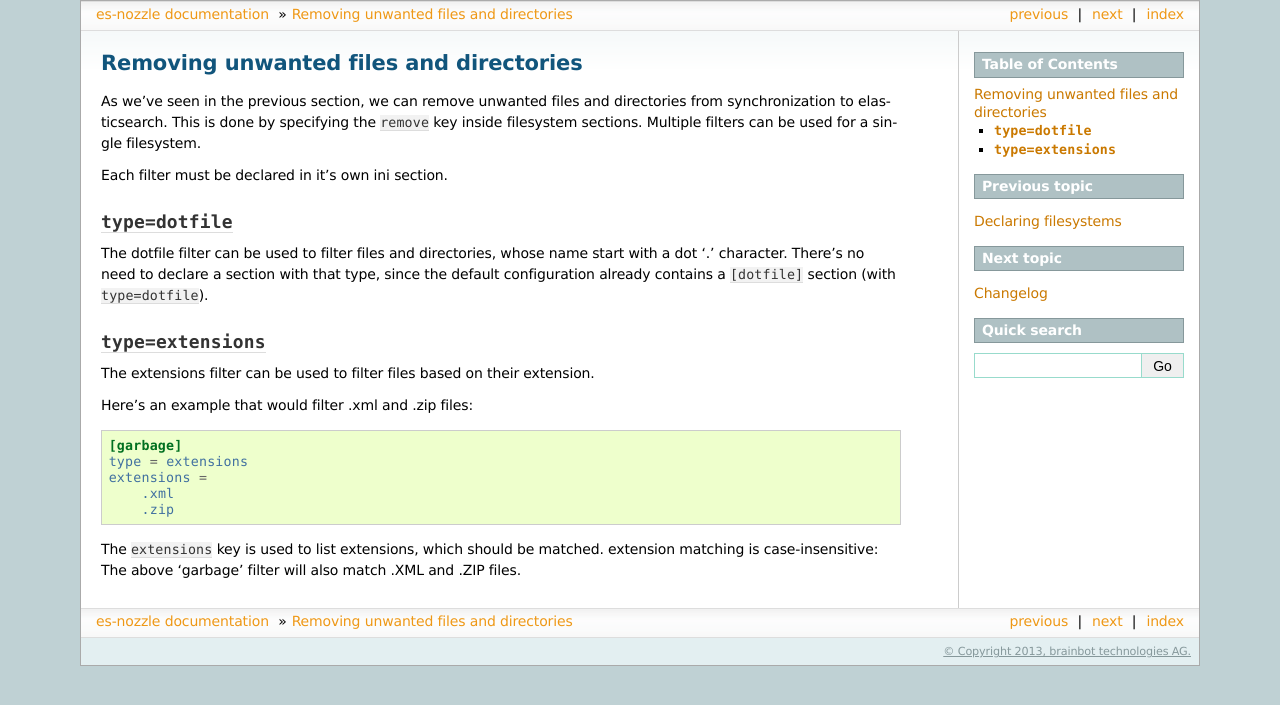
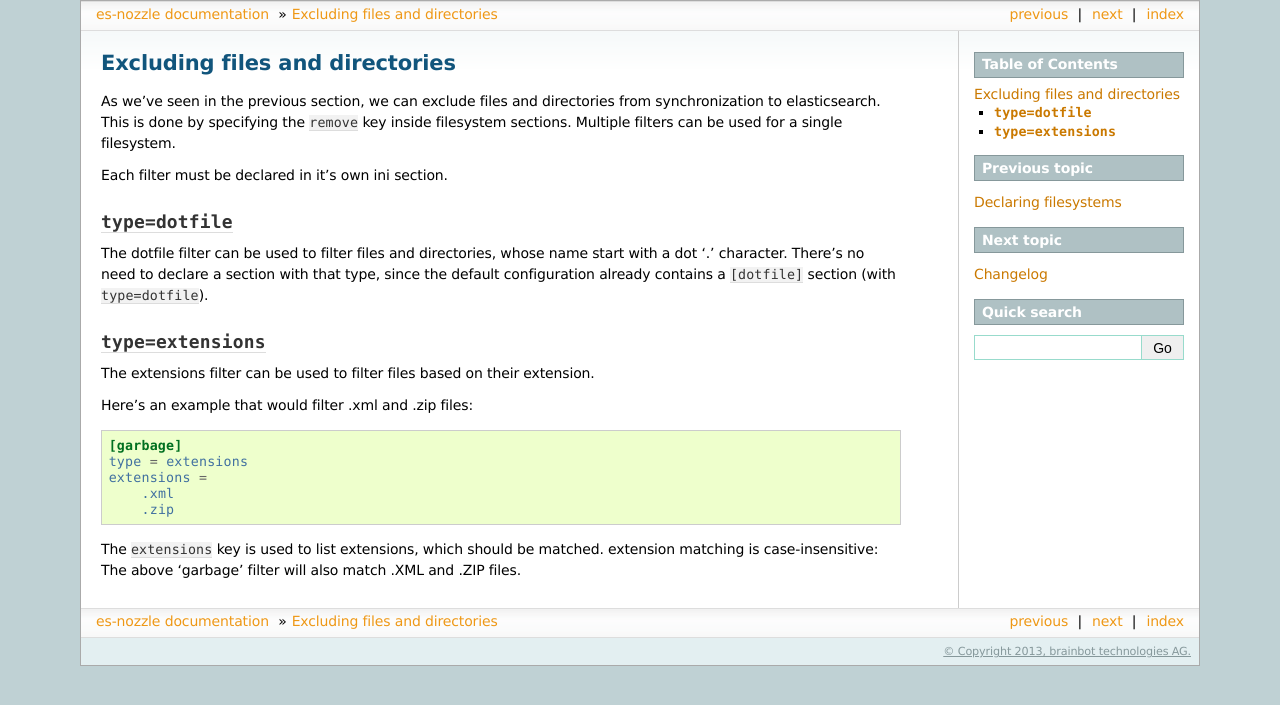
Before and after one commit to brainbot-com/es-nozzle, a Sphinx documentation site: the page built from doc/filters.rst, in a window 1280 px wide. Shown: the top 705 px of the page. Built offline with Sphinx 7.4.7, drawn with Linux system fonts in a browser that asks for light colours; the version number could not be read and is left out.

Commit message:
change wording to "exclude files ..."

```diff
--- a/doc/filters.rst
+++ b/doc/filters.rst
@@ -1,9 +1,9 @@
-Removing unwanted files and directories
+Excluding files and directories
 =======================================
 
-As we've seen in the previous section, we can remove unwanted files
-and directories from synchronization to elasticsearch. This is done
-by specifying the ``remove`` key inside filesystem sections. Multiple
+As we've seen in the previous section, we can exclude files and
+directories from synchronization to elasticsearch. This is done by
+specifying the ``remove`` key inside filesystem sections. Multiple
 filters can be used for a single filesystem.
 
 Each filter must be declared in it's own ini section.
```
